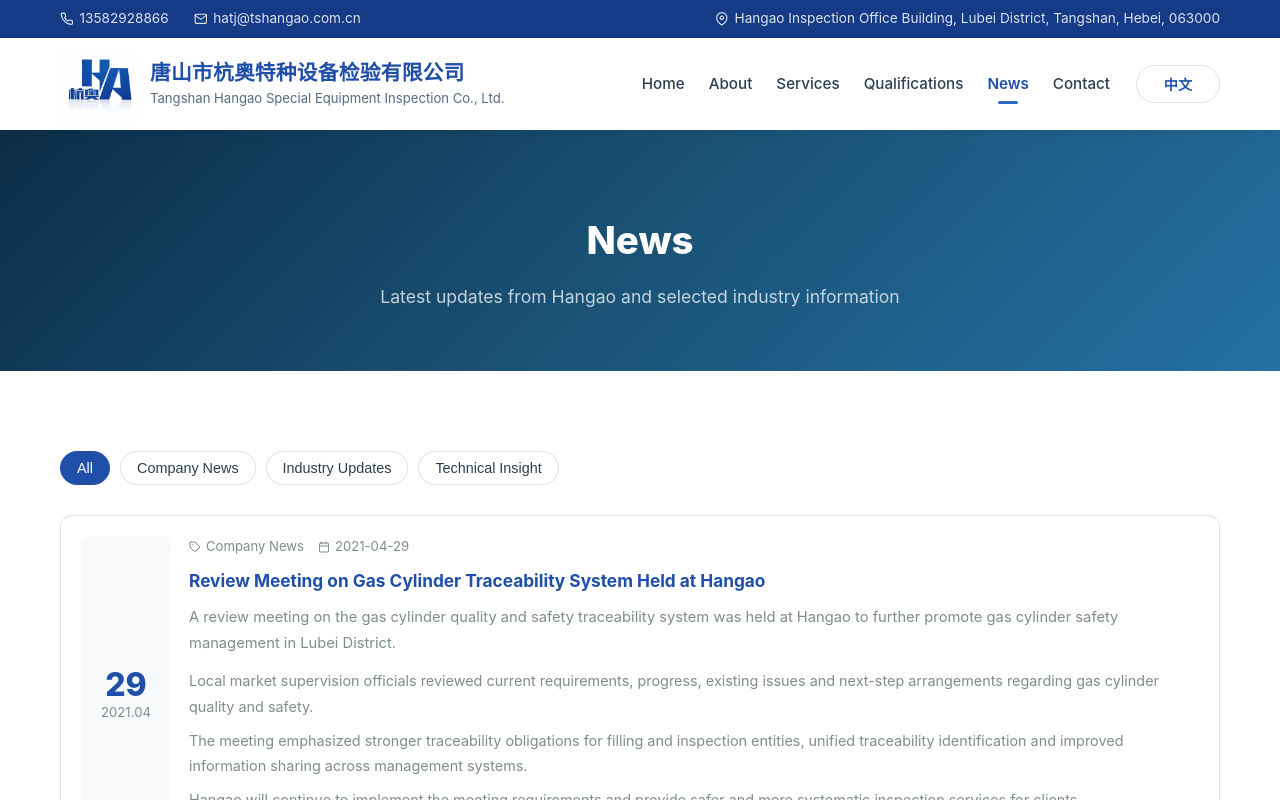
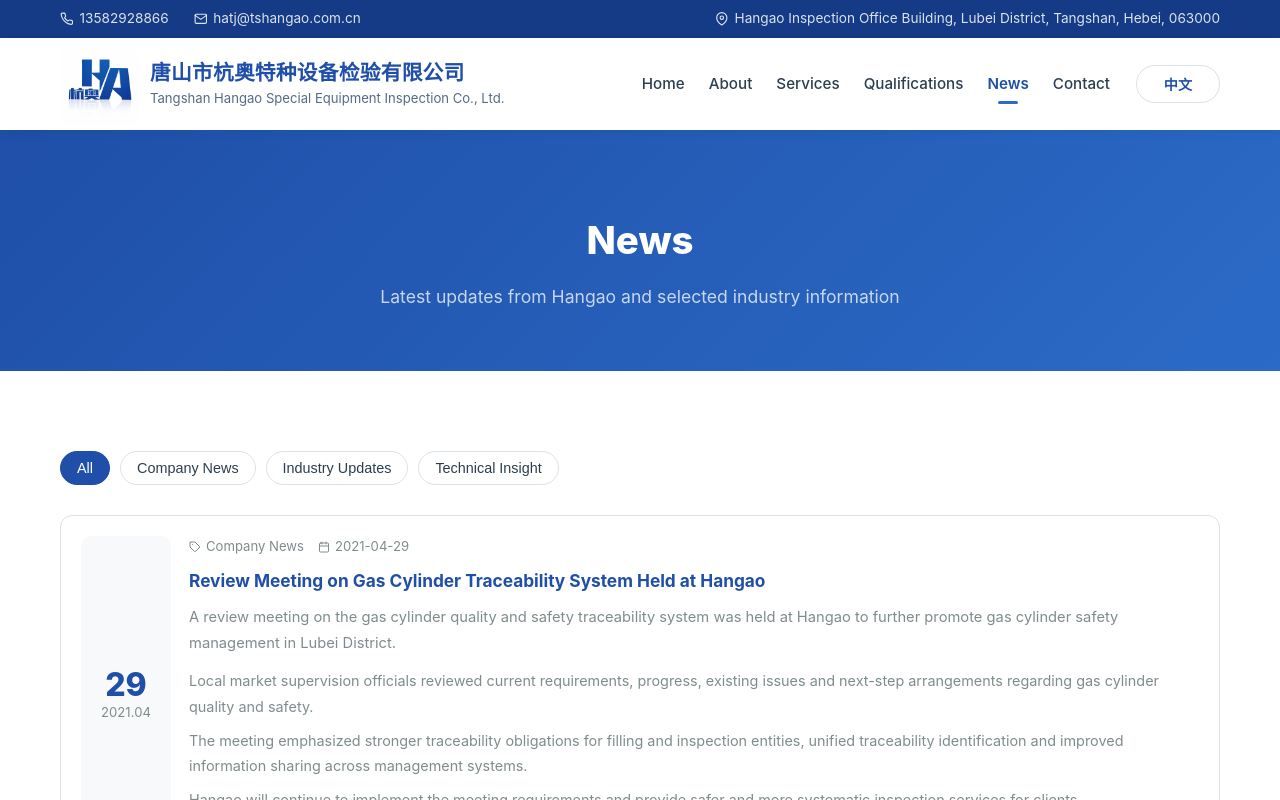
Before and after one commit to Justinnnnnnz/hangao, a React (Vite) app: page /en/news in a window 1280 px wide. Shown: the top 800 px of the page. Built offline with nearby package versions, Linux system fonts and the light colour scheme.

Commit message:
fix: refine banners and english footer services

```diff
--- a/src/components/Footer.jsx
+++ b/src/components/Footer.jsx
@@ -27,7 +27,6 @@
     ? [
         'Gas Cylinder Inspection',
         'Breathing Apparatus Testing',
-        'LNG Safety Valve Calibration',
         'LNG Safety Valve Calibration',
         'Pressure Gauge Verification',
       ]
@@ -84,8 +83,8 @@
           <div className="footer-col">
             <h4>{isEnglish ? 'Core Services' : '主要服务'}</h4>
             <ul className="footer-links">
-              {serviceLinks.map((item) => (
-                <li key={item}><Link to={buildPath('/services')}>{item}</Link></li>
+              {serviceLinks.map((item, index) => (
+                <li key={`${item}-${index}`}><Link to={buildPath('/services')}>{item}</Link></li>
               ))}
             </ul>
           </div>
--- a/src/pages/About.css
+++ b/src/pages/About.css
@@ -1,6 +1,6 @@
 /* ===== Page Banner (shared) ===== */
 .page-banner {
-  background: linear-gradient(135deg, #0c2d48, #1a5276, #2471a3);
+  background: linear-gradient(135deg, var(--primary), var(--primary-light));
   padding: 80px 0 60px;
   color: #fff;
   text-align: center;
```
